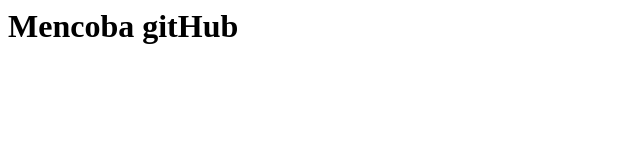
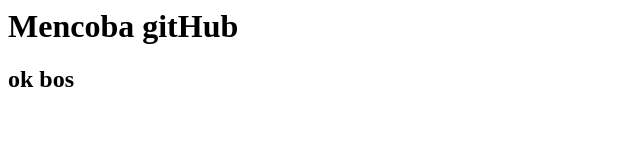
Before and after one commit to iMckys/kel3Iqbal, a plain HTML site: page index.html in a window 1280 px wide. Shown: the full height of the page, 0-640 px from the left. Drawn offline with Linux system fonts and the light colour scheme.

Commit message:
tambahan local

```diff
--- a/index.html
+++ b/index.html
@@ -1 +1,2 @@
 <h1>Mencoba gitHub </h1>
+<h2> ok bos </h2>
```
